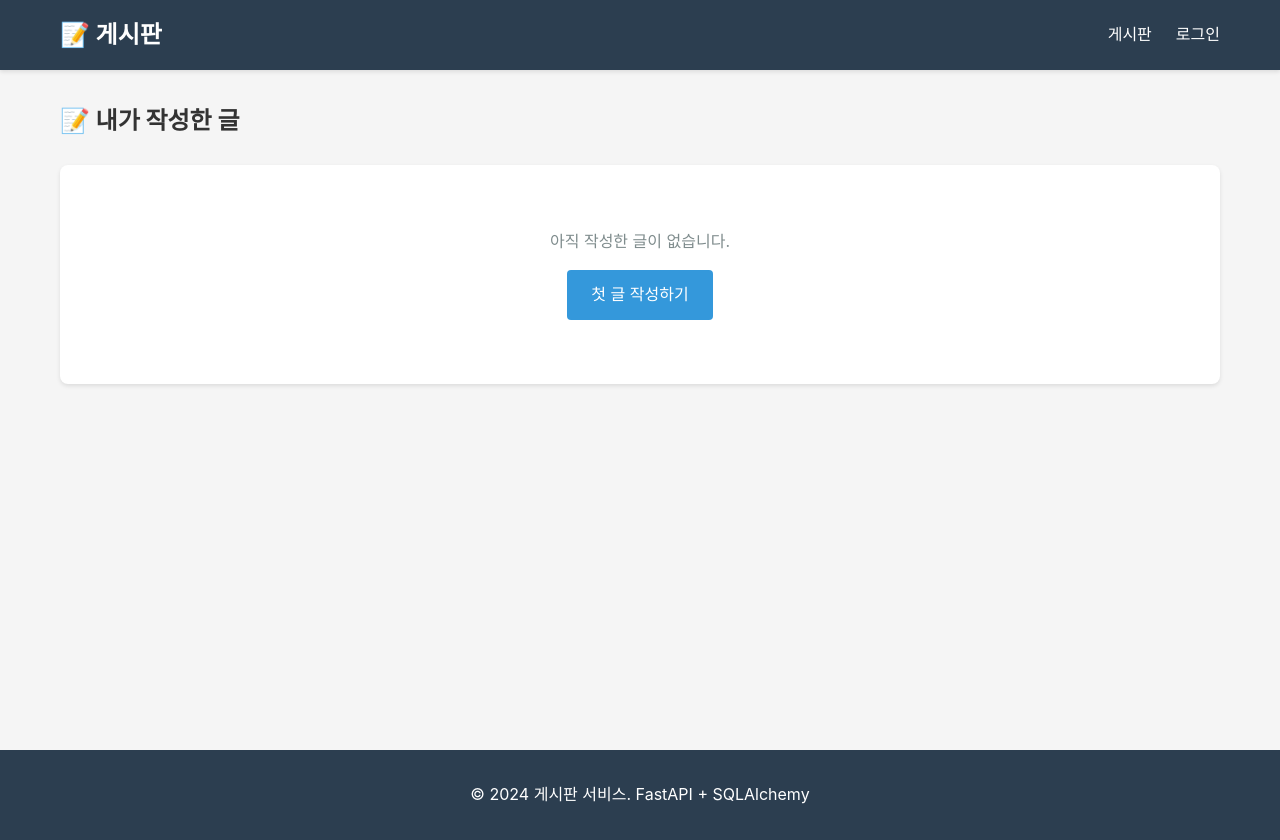
After one commit to giyeop-cody/B5-3, a FastAPI app: template app/templates/my_posts.html in a window 1280 px wide. The commit adds this page. Run offline with FastAPI, Linux system fonts and the light colour scheme; the template is opened without the code that fills it, so the values that code supplies are empty.

Commit message:
feat: 내 글 페이지 추가 및 연관관계 활용 완성
내 글 (my-posts):
- 로그인한 사용자가 작성한 모든 게시글 목록
- User-Post 연관관계(1:N) 활용한 데이터 조회
- 게시판 이름, 상태 배지, 작성일 표시

연관관계 활용 정리:
- user.posts: 사용자가 작성한 글 목록 (User → Post)
- board.posts: 게시판에 속한 글 목록 (Board → Post)
- post.author: 글의 작성자 (Post → User)
- post.board: 글이 속한 게시판 (Post → Board)
- 양방향 관계 모두 정상 동작 확인

상태 변경 기능:
- POST /posts/{id}/publish: 초안/비공개 → 공개
- POST /posts/{id}/hide: 초안/공개 → 비공개
- 화면에서 버튼으로 상태 변경 가능

최종 통합 테스트 완료:
✓ 홈페이지 (인증 상태별 UI)
✓ 로그인/로그아웃
✓ 게시판 목록/상세
✓ 게시글 CRUD (생성/조회/수정/삭제)
✓ 내 글 목록 (연관관계 활용)
✓ 상태 변경 (공개/비공개)
✓ API 엔드포인트 정상 동작

```diff
--- a/app/templates/base.html
+++ b/app/templates/base.html
@@ -63,6 +63,18 @@
         }
 
         .btn-logout {
+            background: none;
+            border: 1px solid white;
+            color: white;
+            padding: 0.5rem 1rem;
+            border-radius: 4px;
+            cursor: pointer;
+            font-size: 1rem;
+        }
+
+        .btn-logout:hover {
+            background-color: rgba(255,255,255,0.1);
+        }
             background: none;
             border: 1px solid white;
             color: white;
@@ -290,6 +302,7 @@
             <div class="nav-links">
                 <a href="/boards">게시판</a>
                 {% if user %}
+                    <a href="/my-posts">내 글</a>
                     <span>{{ user.username }}님</span>
                     <form action="/logout" method="post" style="display: inline;">
                         <button type="submit" class="btn-logout">로그아웃</button>
--- /dev/null
+++ b/app/templates/my_posts.html
@@ -0,0 +1,40 @@
+{% extends "base.html" %}
+
+{% block title %}내 글 - 게시판 서비스{% endblock %}
+
+{% block content %}
+<h2 class="mb-3">📝 내가 작성한 글</h2>
+
+{% if posts %}
+    <div class="card">
+        <ul class="post-list">
+            {% for post in posts %}
+                <li class="post-item">
+                    <h3>
+                        <a href="/posts/{{ post.id }}">{{ post.title }}</a>
+                        <span class="badge badge-{{ post.status.value }}">
+                            {% if post.status.value == 'draft' %}초안
+                            {% elif post.status.value == 'published' %}공개
+                            {% elif post.status.value == 'hidden' %}비공개
+                            {% endif %}
+                        </span>
+                    </h3>
+                    <div class="post-meta">
+                        게시판: <a href="/boards/{{ post.board.id }}" style="color: #3498db;">{{ post.board.name }}</a> |
+                        {{ post.created_at.strftime('%Y-%m-%d %H:%M') }}
+                    </div>
+                </li>
+            {% endfor %}
+        </ul>
+    </div>
+
+    <p style="color: #7f8c8d;">총 {{ posts|length }}개의 게시글</p>
+{% else %}
+    <div class="card text-center">
+        <p style="padding: 2rem; color: #7f8c8d;">
+            아직 작성한 글이 없습니다.<br>
+            <a href="/posts/new" class="btn btn-primary mt-2">첫 글 작성하기</a>
+        </p>
+    </div>
+{% endif %}
+{% endblock %}
```
Also changed, not shown: app/routers/view_router.py (+18 -0 lines).
